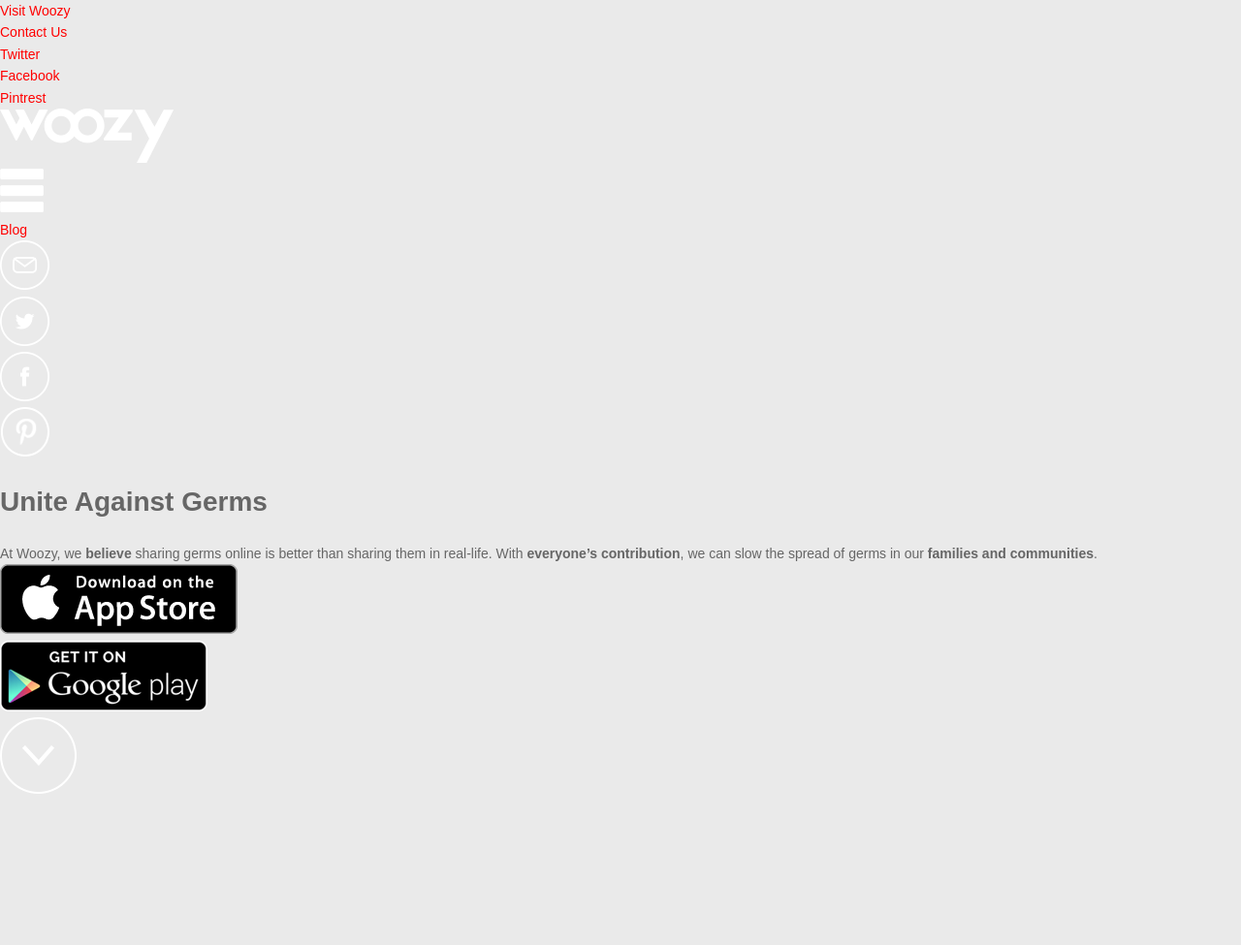
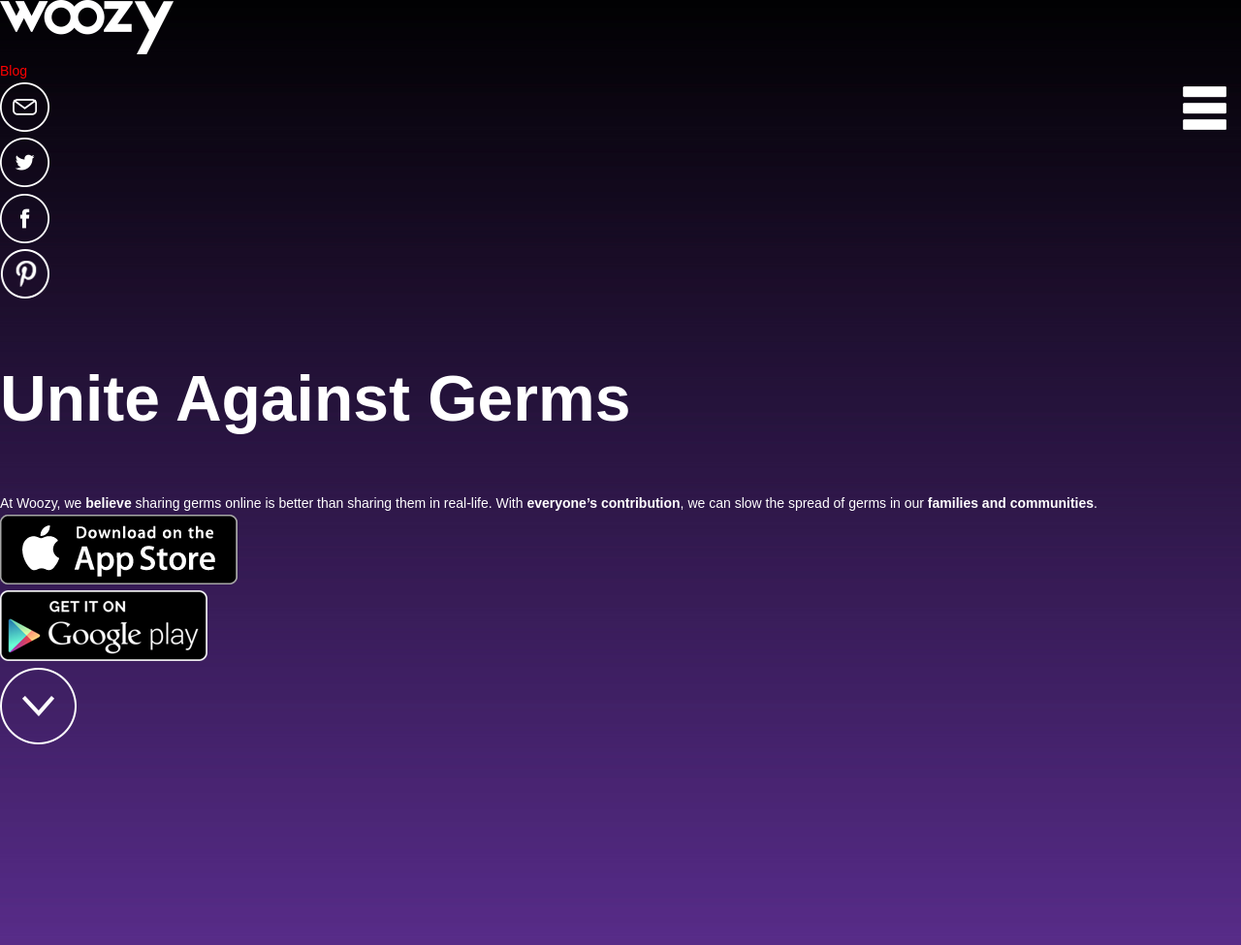
Before and after one commit to rblake1010/portfolio-devtips-jekyll-build, a Jekyll site: the page built from index.html, in a window 1280 px wide. Shown: the whole page at 97% size. Built offline with Jekyll 4.4.1, drawn with Linux system fonts in a browser that asks for light colours; before the commit the page ends 900 px from its top, so only the background shows below that.

Commit message:
styling header and mobile navigation

```diff
--- a/_data/settings.yml
+++ b/_data/settings.yml
@@ -26,7 +26,6 @@ social-links:
 - url: https://www.pinterest.com/woozylabs/
   name: pinterest
 
-
 logo: logo.png
 
 intro-title: Unite Against Germs
--- a/assets/css/base/_base-dir.scss
+++ b/assets/css/base/_base-dir.scss
@@ -2,3 +2,4 @@
 @import 'body-element';
 @import 'links';
 @import 'typography';
+@import 'font';
--- a/assets/css/base/_body-element.scss
+++ b/assets/css/base/_body-element.scss
@@ -1,10 +1,10 @@
 * {-moz-box-sizing: border-box; -webkit-box-sizing: border-box; box-sizing: border-box; -webkit-text-size-adjust: none;  margin: 0px; padding: 0px}
 
 body{
-	background-color: #eaeaea;
+	background: url(/assets/img/background.jpg) #11e7c1 repeat-x;
 	font-size: 14px;
 	line-height: 1.6;
-	font-family: 'Droid Sans', sans-serif;
+	font-family: 'Montserrat', sans-serif;
 	color: #666;
 	-webkit-font-smoothing: antialiased;
 	-webkit-text-size-adjust: 100%;
--- /dev/null
+++ b/assets/css/base/_font.scss
@@ -0,0 +1,2 @@
+@import url(http://fonts.googleapis.com/css?family=Source+Sans+Pro:400,700,600,300);
+@import url(http://fonts.googleapis.com/css?family=PT+Sans:400,700);
--- a/assets/css/base/_var.scss
+++ b/assets/css/base/_var.scss
@@ -14,5 +14,7 @@ $baseFontSize: 16;
 
 
 // Device Breakpoint Definitions
+$mobile: screen and (min-width: 320px) and (max-width: 568px);
+$tablet: only screen and (min-width : 768px) and (max-width : 1024px);
 
 // Content Device Breakpoint Definitions
--- a/assets/css/main.css
+++ b/assets/css/main.css
@@ -4,6 +4,8 @@
  * 2. Prevent iOS text size adjust after orientation change, without disabling
  *    user zoom.
  */
+@import url(http://fonts.googleapis.com/css?family=Source+Sans+Pro:400,700,600,300);
+@import url(http://fonts.googleapis.com/css?family=PT+Sans:400,700);
 html {
   font-family: sans-serif;
   /* 1 */
@@ -360,10 +362,10 @@ th {
   padding: 0px; }
 
 body {
-  background-color: #eaeaea;
+  background: url(/assets/img/background.jpg) #11e7c1 repeat-x;
   font-size: 14px;
   line-height: 1.6;
-  font-family: 'Droid Sans', sans-serif;
+  font-family: 'Montserrat', sans-serif;
   color: #666;
   -webkit-font-smoothing: antialiased;
   -webkit-text-size-adjust: 100%; }
@@ -374,3 +376,76 @@ a {
   outline: 0; }
   a:hover, a:focus {
     color: #40a6ff; }
+
+.huge, h1 {
+  font-weight: 700;
+  color: #fff;
+  font-family: 'Biryani', sans-serif;
+  font-size: 66px; }
+
+.large, h2 {
+  font-family: 'Biryani', sans-serif;
+  font-weight: 600;
+  color: #fff;
+  text-transform: uppercase;
+  font-size: 66px; }
+  @media screen and (min-width: 320px) and (max-width: 568px) {
+    .large, h2 {
+      font-size: 35px; } }
+
+p {
+  font-family: 'Montserrat', sans-serif;
+  color: #fff; }
+
+.navigationwrap {
+  height: 0rem;
+  transition: height 0.5s;
+  -webkit-transition: height 0.5s;
+  -ms-transition: height 0.5s;
+  background-color: #FFF;
+  overflow: hidden;
+  position: relative; }
+  .navigationwrap.activeNav {
+    height: 210px; }
+  .navigationwrap .navigation {
+    z-index: 100;
+    display: block; }
+    .navigationwrap .navigation ul li {
+      padding: 0.8125rem 0rem 0.8125rem 0rem;
+      border-bottom: 0.0625rem solid #fff;
+      margin-bottom: 0rem;
+      list-style-type: none;
+      text-align: center;
+      background: #ec4f4f; }
+      .navigationwrap .navigation ul li a {
+        padding: 0.625rem 0rem 0.625rem 0.6875rem;
+        color: #fff;
+        font-weight: lighter;
+        font-size: 16px;
+        text-decoration: none;
+        font-weight: bold; }
+      .navigationwrap .navigation ul li:hover {
+        background-color: #c74242; }
+        .navigationwrap .navigation ul li:hover a {
+          color: #fff; }
+
+header {
+  height: 975px;
+  overflow: hidden;
+  position: relative; }
+  @media screen and (min-width: 320px) and (max-width: 568px) {
+    header {
+      padding-bottom: 23px;
+      height: auto; } }
+  header .mobileIcon {
+    cursor: pointer;
+    position: absolute;
+    right: 15px;
+    top: 89px;
+    display: none; }
+    @media (max-width: 1407px) {
+      header .mobileIcon {
+        display: block; } }
+
+.wrapper {
+  overflow: hidden; }
--- a/assets/css/pages/_pages-dir.scss
+++ b/assets/css/pages/_pages-dir.scss
@@ -0,0 +1 @@
+@import 'home'
--- /dev/null
+++ b/assets/css/pages/home.scss
@@ -0,0 +1,3 @@
+.wrapper{
+	overflow:hidden;
+}
--- a/assets/css/partials/_partials-dir.scss
+++ b/assets/css/partials/_partials-dir.scss
@@ -0,0 +1,2 @@
+@import 'mobile-nav';
+@import 'header';
```
Also changed, not shown: assets/css/base/_typography.scss (+14 -4 lines), assets/css/partials/header.scss (added, +19 -0 lines), assets/css/partials/mobile-nav.scss (added, +41 -0 lines).
